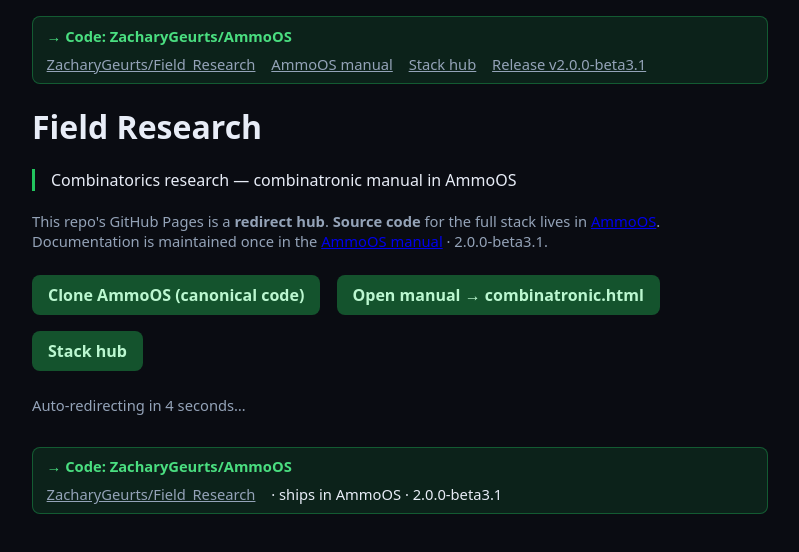
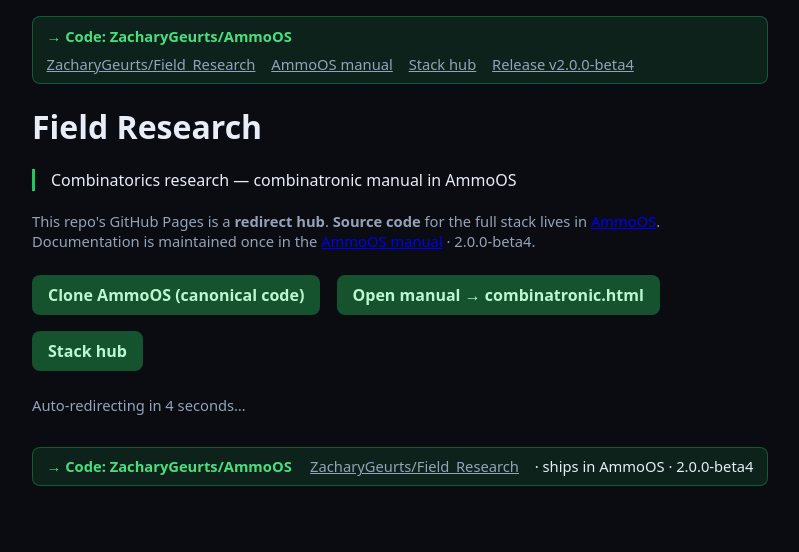
Before and after one commit to ZacharyGeurts/Field_Research, a plain HTML site: page docs/index.html in a window 1280 px wide. Shown: the whole page, without its empty margins (240-1039 px from the left). Drawn offline with Linux system fonts and the light colour scheme.

Commit message:
pages: Field_Research hub → AmmoOS code + manual v2.0.0-beta4

```diff
--- a/docs/index.html
+++ b/docs/index.html
@@ -46,13 +46,13 @@
     <a href="https://github.com/ZacharyGeurts/Field_Research">ZacharyGeurts/Field_Research</a>
     <a href="https://zacharygeurts.github.io/AmmoOS/">AmmoOS manual</a>
     <a href="https://zacharygeurts.github.io/ZacharyGeurts/stack.html">Stack hub</a>
-    <a href="https://github.com/ZacharyGeurts/AmmoOS/releases/tag/v2.0.0-beta3.1">Release v2.0.0-beta3.1</a>
+    <a href="https://github.com/ZacharyGeurts/AmmoOS/releases/tag/v2.0.0-beta4">Release v2.0.0-beta4</a>
   </span>
 </div>
 
   <h1>Field Research</h1>
   <p class="lead">Combinatorics research — combinatronic manual in AmmoOS</p>
-  <p class="meta">This repo&apos;s GitHub Pages is a <strong>redirect hub</strong>. <strong>Source code</strong> for the full stack lives in <a href="https://github.com/ZacharyGeurts/AmmoOS">AmmoOS</a>. Documentation is maintained once in the <a href="https://zacharygeurts.github.io/AmmoOS/">AmmoOS manual</a> · 2.0.0-beta3.1.</p>
+  <p class="meta">This repo&apos;s GitHub Pages is a <strong>redirect hub</strong>. <strong>Source code</strong> for the full stack lives in <a href="https://github.com/ZacharyGeurts/AmmoOS">AmmoOS</a>. Documentation is maintained once in the <a href="https://zacharygeurts.github.io/AmmoOS/">AmmoOS manual</a> · 2.0.0-beta4.</p>
   <p>
     <a class="cta" href="https://github.com/ZacharyGeurts/AmmoOS">Clone AmmoOS (canonical code)</a>
     <a class="cta" href="https://zacharygeurts.github.io/AmmoOS/combinatronic.html">Open manual → combinatronic.html</a>
@@ -61,7 +61,7 @@
   <p class="meta">Auto-redirecting in 4 seconds…</p>
 <div class="github-chrome-bottom" role="contentinfo">
   <a class="github-repo-primary" href="https://github.com/ZacharyGeurts/AmmoOS">→ Code: ZacharyGeurts/AmmoOS</a>
-  <span class="github-chrome-links"><a href="https://github.com/ZacharyGeurts/Field_Research">ZacharyGeurts/Field_Research</a> · ships in AmmoOS · 2.0.0-beta3.1</span>
+  <span class="github-chrome-links"><a href="https://github.com/ZacharyGeurts/Field_Research">ZacharyGeurts/Field_Research</a> · ships in AmmoOS · 2.0.0-beta4</span>
 </div>
 
 </body>
```
